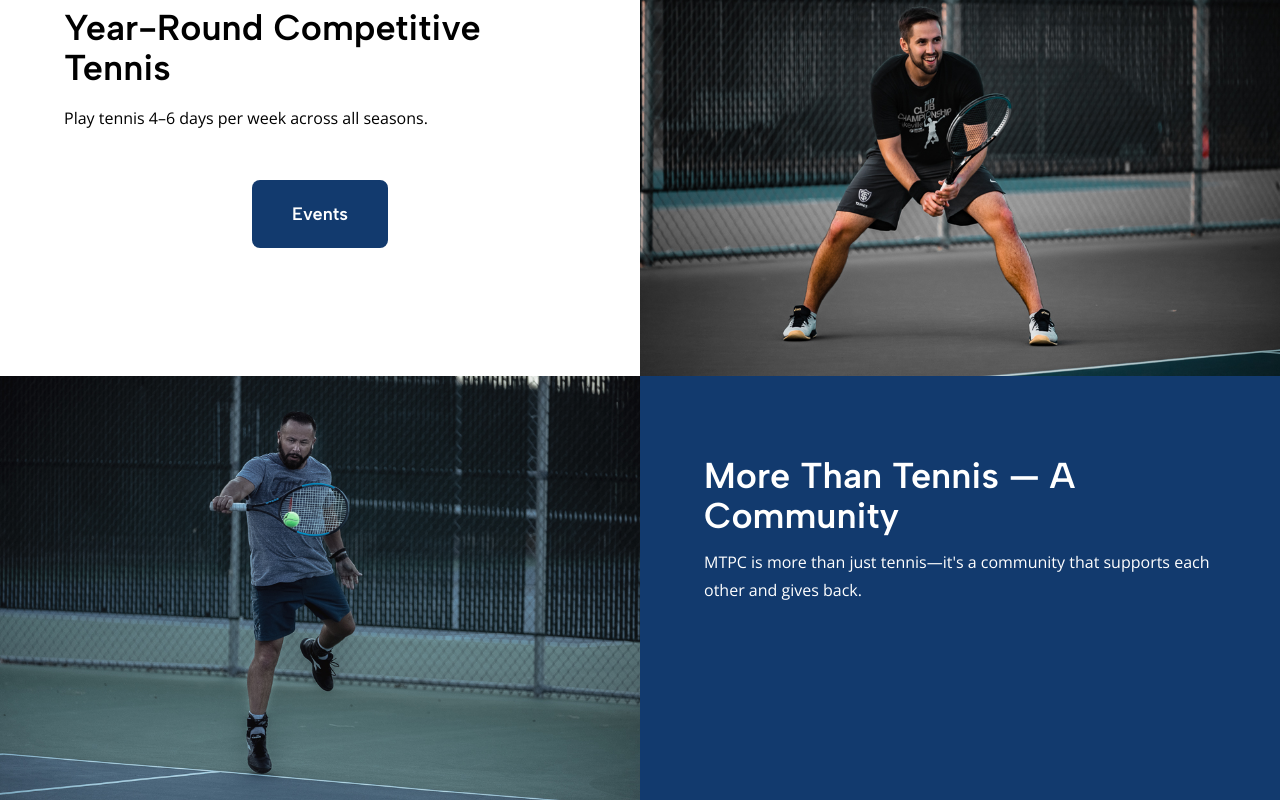
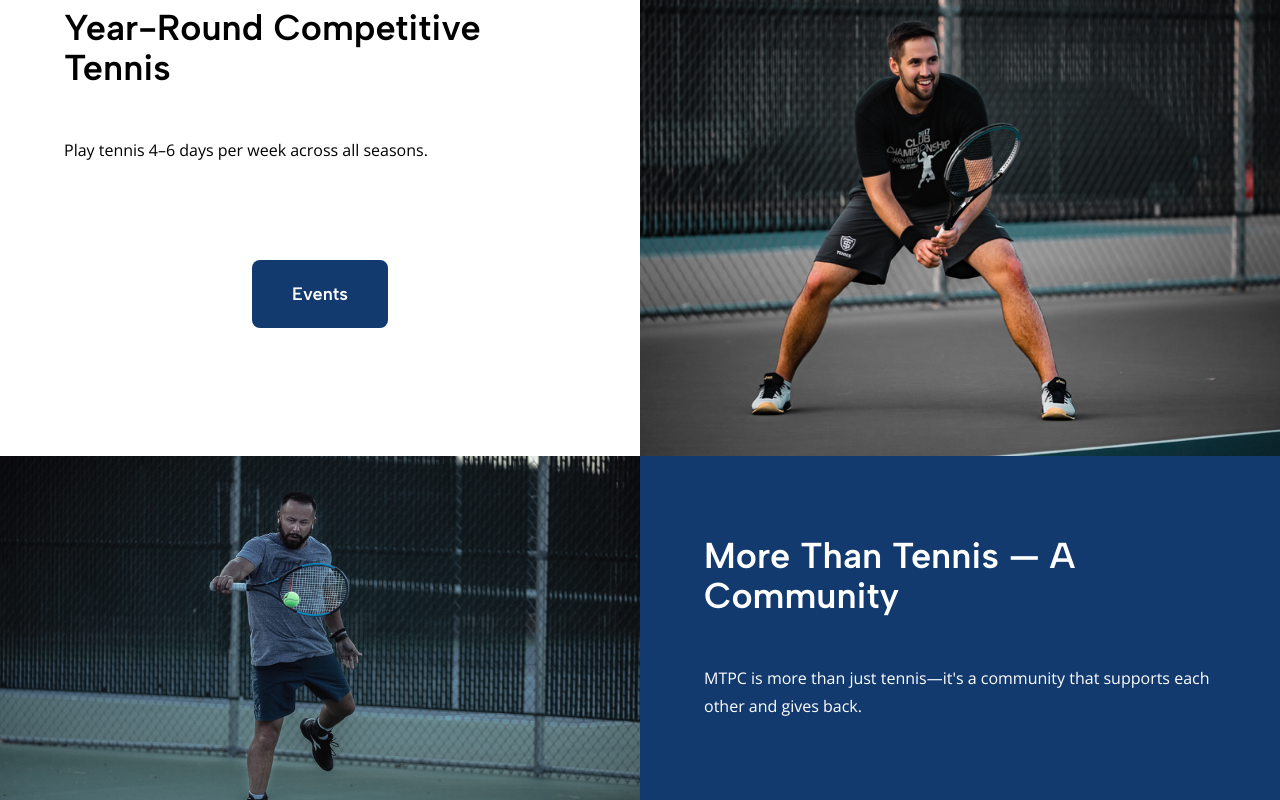
Before and after one commit to ebettenga/mtcp, a React (Vite) app: page / in a window 1280 px wide. Shown: the part 2240-3040 px from the top of the page. Built offline with nearby package versions, Linux system fonts and the light colour scheme; no server answers.

Commit message:
adding more space

```diff
--- a/src/components/DonationMethodCard.tsx
+++ b/src/components/DonationMethodCard.tsx
@@ -16,7 +16,7 @@ export default function DonationMethodCard({
   return (
     <div className="rounded-xl border border-gray-200 bg-white p-6 shadow-sm">
       <h3 className="font-albert text-xl font-semibold text-[#123a6e]">{title}</h3>
-      <p className="mt-2 font-open text-base leading-7 text-black">{description}</p>
+      <p className="mt-4 font-open text-base leading-7 text-black">{description}</p>
       {children != null && <div className="mt-4 space-y-3">{children}</div>}
       {action != null && <div className="mt-5">{action}</div>}
     </div>
--- a/src/components/SectionGreen.tsx
+++ b/src/components/SectionGreen.tsx
@@ -15,14 +15,14 @@ export default function SectionGreen({
   const contentOrder = imagePosition === 'right' ? 1 : 2;
 
   const contentBlock = (
-    <div className="flex min-h-0 flex-1 flex-col px-8 py-14 md:px-16 md:py-20">
+    <div className="flex min-h-0 flex-1 flex-col gap-10 px-8 py-14 md:gap-12 md:px-16 md:py-20">
       {title != null && (typeof title !== 'string' || title !== '') && (
-        <h2 className="font-albert text-2xl font-semibold text-white md:text-4xl mb-8">
+        <h2 className="font-albert text-2xl font-semibold text-white md:text-4xl">
           {title}
         </h2>
       )}
       {text != null && text !== '' && (
-        <p className="font-open text-base pt-3 leading-7 text-white mb-6">
+        <p className="font-open text-base leading-7 text-white">
           {text}
         </p>
       )}
--- a/src/components/SectionWhite.tsx
+++ b/src/components/SectionWhite.tsx
@@ -15,14 +15,14 @@ export default function SectionWhite({
   const contentOrder = imagePosition === 'right' ? 1 : 2;
 
   const contentBlock = (
-    <div className="flex min-h-0 flex-1 flex-col bg-white px-8 py-14 md:px-16 md:py-20">
+    <div className="flex min-h-0 flex-1 flex-col gap-10 bg-white px-8 py-14 md:gap-12 md:px-16 md:py-20">
       {title != null && (typeof title !== 'string' || title !== '') && (
-        <h2 className="font-albert text-2xl font-semibold text-black md:text-4xl mb-8">
+        <h2 className="font-albert text-2xl font-semibold text-black md:text-4xl">
           {title}
         </h2>
       )}
       {text != null && text !== '' && (
-        <p className="font-open text-base pt-4 leading-7 text-black mb-6">
+        <p className="font-open text-base leading-7 text-black">
           {text}
         </p>
       )}
--- a/src/pages/Donations.tsx
+++ b/src/pages/Donations.tsx
@@ -255,7 +255,7 @@ export default function Donations() {
       <Section title="Beyond Cash" variant="secondary" image={kennyTennis8} imagePosition="left">
         <div className="font-open text-base leading-7 text-black" style={{ display: 'flex', flexDirection: 'column', gap: '24px' }}>
           <div>
-            <h3 className="font-albert text-xl font-semibold text-black" style={{ marginBottom: '8px' }}>
+            <h3 className="font-albert text-xl font-semibold text-black" style={{ marginBottom: '16px' }}>
               In-Kind Donations
             </h3>
             <p>
@@ -264,7 +264,7 @@ export default function Donations() {
             </p>
           </div>
           <div>
-            <h3 className="font-albert text-xl font-semibold text-black" style={{ marginBottom: '8px' }}>
+            <h3 className="font-albert text-xl font-semibold text-black" style={{ marginBottom: '16px' }}>
               Employer Matching
             </h3>
             <p>
@@ -273,7 +273,7 @@ export default function Donations() {
             </p>
           </div>
           <div>
-            <h3 className="font-albert text-xl font-semibold text-black" style={{ marginBottom: '8px' }}>
+            <h3 className="font-albert text-xl font-semibold text-black" style={{ marginBottom: '16px' }}>
               Event Fundraisers
             </h3>
             <p>
```
